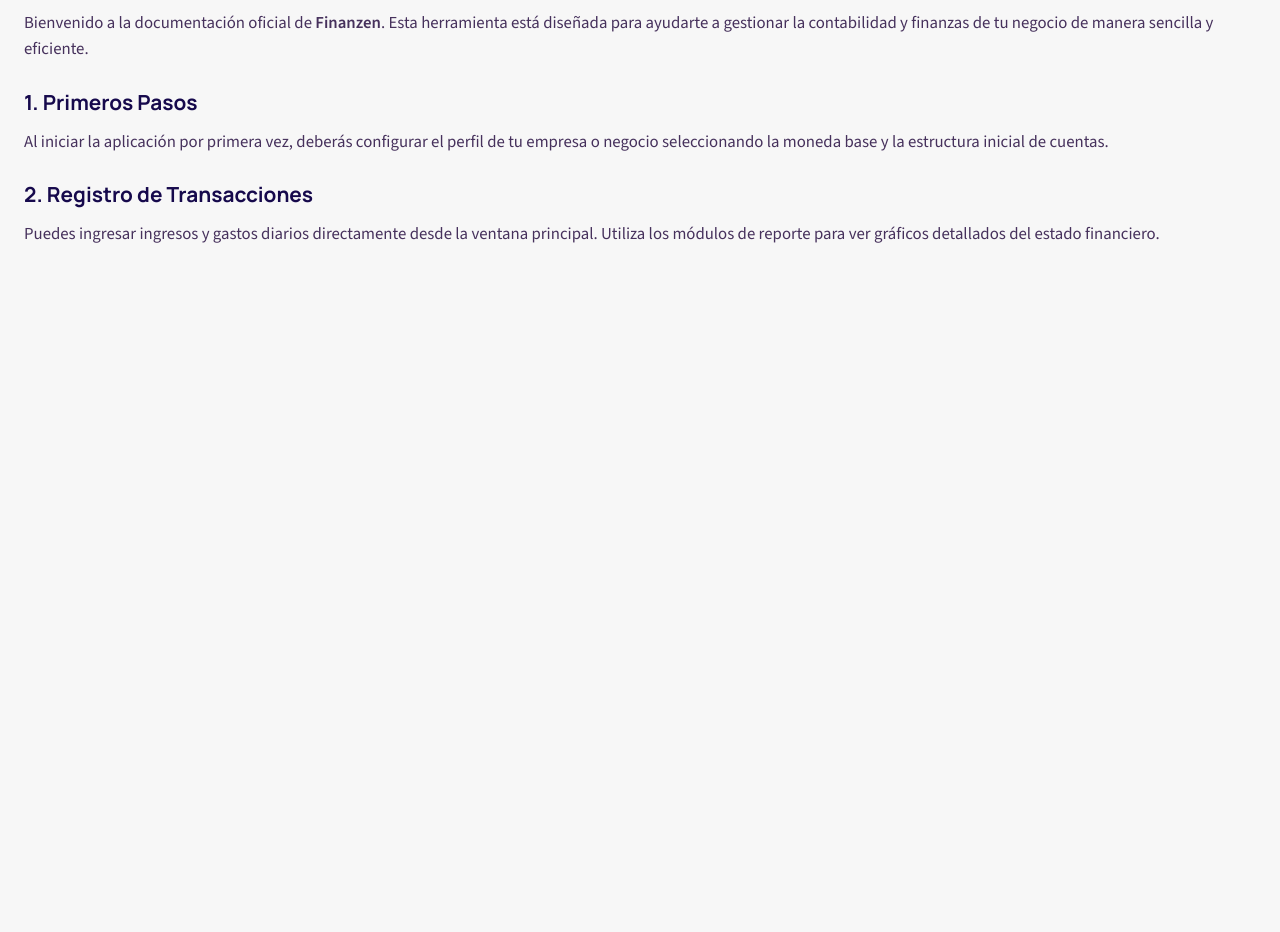
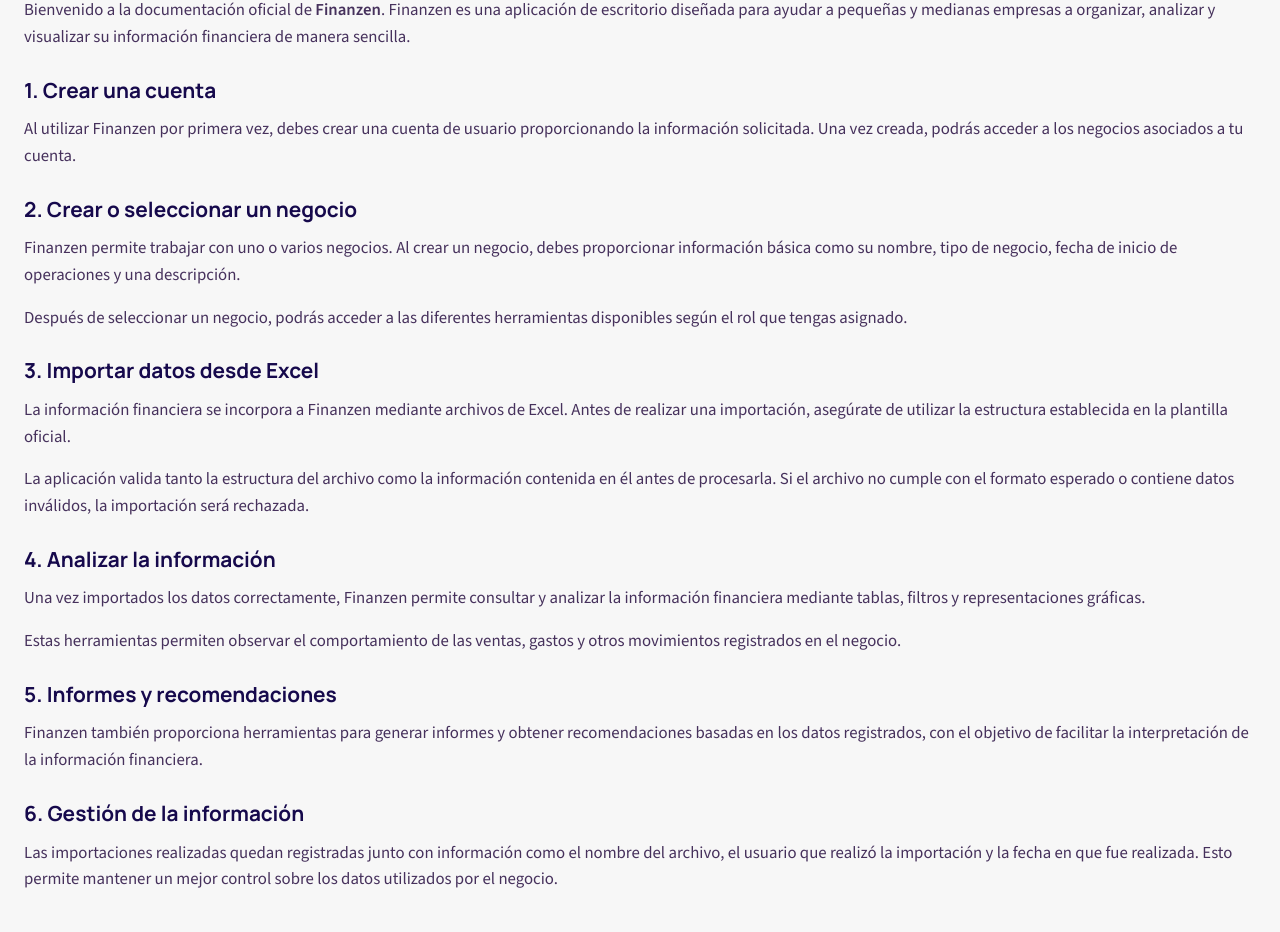
Before and after one commit to luis-hdz7/Finanzen-Web, a plain HTML site: page index.html in a window 1280 px wide. Shown: the part 170-1102 px from the top of the page. Before the commit the page ends 800 px from the top, so only its background shows below. Drawn offline with nearby package versions, Linux system fonts and the light colour scheme.

Commit message:
subiendo cambios en la web

```diff
--- a/index.html
+++ b/index.html
@@ -3,33 +3,97 @@
 <head>
   <meta charset="UTF-8">
   <meta name="viewport" content="width=device-width, initial-scale=1.0">
-  <title>Finanzen - Guía de Usuario</title>
+  <title>Guía de Inicio Rápido - Finanzen</title>
   <link rel="stylesheet" href="css/styles.css">
 </head>
 <body>
 
-  <!-- Navegación Superior -->
   <nav class="navbar">
-    <a href="index.html" class="logo">Finanzen</a>
     <ul class="nav-links">
-      <li><a href="index.html" class="active">Inicio / Guía</a></li>
+      <li><a href="index.html" class="active">Inicio</a></li>
       <li><a href="excelTemplate.html">Plantillas Excel</a></li>
       <li><a href="aboutUs.html">Acerca de</a></li>
     </ul>
   </nav>
 
-  <!-- Contenido -->
   <main class="container">
+    <h1>Guía de Inicio Rápido</h1>
 
-      <h1>Guía de Inicio Rápido</h1>
-      <p>Bienvenido a la documentación oficial de <strong>Finanzen</strong>. Esta herramienta está diseñada para ayudarte a gestionar la contabilidad y finanzas de tu negocio de manera sencilla y eficiente.</p>
+    <p>
+      Bienvenido a la documentación oficial de <strong>Finanzen</strong>.
+      Finanzen es una aplicación de escritorio diseñada para ayudar a pequeñas
+      y medianas empresas a organizar, analizar y visualizar su información
+      financiera de manera sencilla.
+    </p>
 
-      <h2>1. Primeros Pasos</h2>
-      <p>Al iniciar la aplicación por primera vez, deberás configurar el perfil de tu empresa o negocio seleccionando la moneda base y la estructura inicial de cuentas.</p>
+    <section>
+      <h2>1. Crear una cuenta</h2>
+      <p>
+        Al utilizar Finanzen por primera vez, debes crear una cuenta de usuario
+        proporcionando la información solicitada. Una vez creada, podrás acceder
+        a los negocios asociados a tu cuenta.
+      </p>
+    </section>
 
-      <h2>2. Registro de Transacciones</h2>
-      <p>Puedes ingresar ingresos y gastos diarios directamente desde la ventana principal. Utiliza los módulos de reporte para ver gráficos detallados del estado financiero.</p>
+    <section>
+      <h2>2. Crear o seleccionar un negocio</h2>
+      <p>
+        Finanzen permite trabajar con uno o varios negocios. Al crear un negocio,
+        debes proporcionar información básica como su nombre, tipo de negocio,
+        fecha de inicio de operaciones y una descripción.
+      </p>
+      <p>
+        Después de seleccionar un negocio, podrás acceder a las diferentes
+        herramientas disponibles según el rol que tengas asignado.
+      </p>
+    </section>
 
+    <section>
+      <h2>3. Importar datos desde Excel</h2>
+      <p>
+        La información financiera se incorpora a Finanzen mediante archivos de
+        Excel. Antes de realizar una importación, asegúrate de utilizar la
+        estructura establecida en la plantilla oficial.
+      </p>
+      <p>
+        La aplicación valida tanto la estructura del archivo como la información
+        contenida en él antes de procesarla. Si el archivo no cumple con el
+        formato esperado o contiene datos inválidos, la importación será
+        rechazada.
+      </p>
+    </section>
+
+    <section>
+      <h2>4. Analizar la información</h2>
+      <p>
+        Una vez importados los datos correctamente, Finanzen permite consultar
+        y analizar la información financiera mediante tablas, filtros y
+        representaciones gráficas.
+      </p>
+      <p>
+        Estas herramientas permiten observar el comportamiento de las ventas,
+        gastos y otros movimientos registrados en el negocio.
+      </p>
+    </section>
+
+    <section>
+      <h2>5. Informes y recomendaciones</h2>
+      <p>
+        Finanzen también proporciona herramientas para generar informes y
+        obtener recomendaciones basadas en los datos registrados, con el
+        objetivo de facilitar la interpretación de la información financiera.
+      </p>
+    </section>
+
+    <section>
+      <h2>6. Gestión de la información</h2>
+      <p>
+        Las importaciones realizadas quedan registradas junto con información
+        como el nombre del archivo, el usuario que realizó la importación y
+        la fecha en que fue realizada. Esto permite mantener un mejor control
+        sobre los datos utilizados por el negocio.
+      </p>
+    </section>
   </main>
 
 </body>
```
Also changed, not shown: aboutUs.html (+48 -9 lines), excelTemplate.html (+49 -10 lines).
